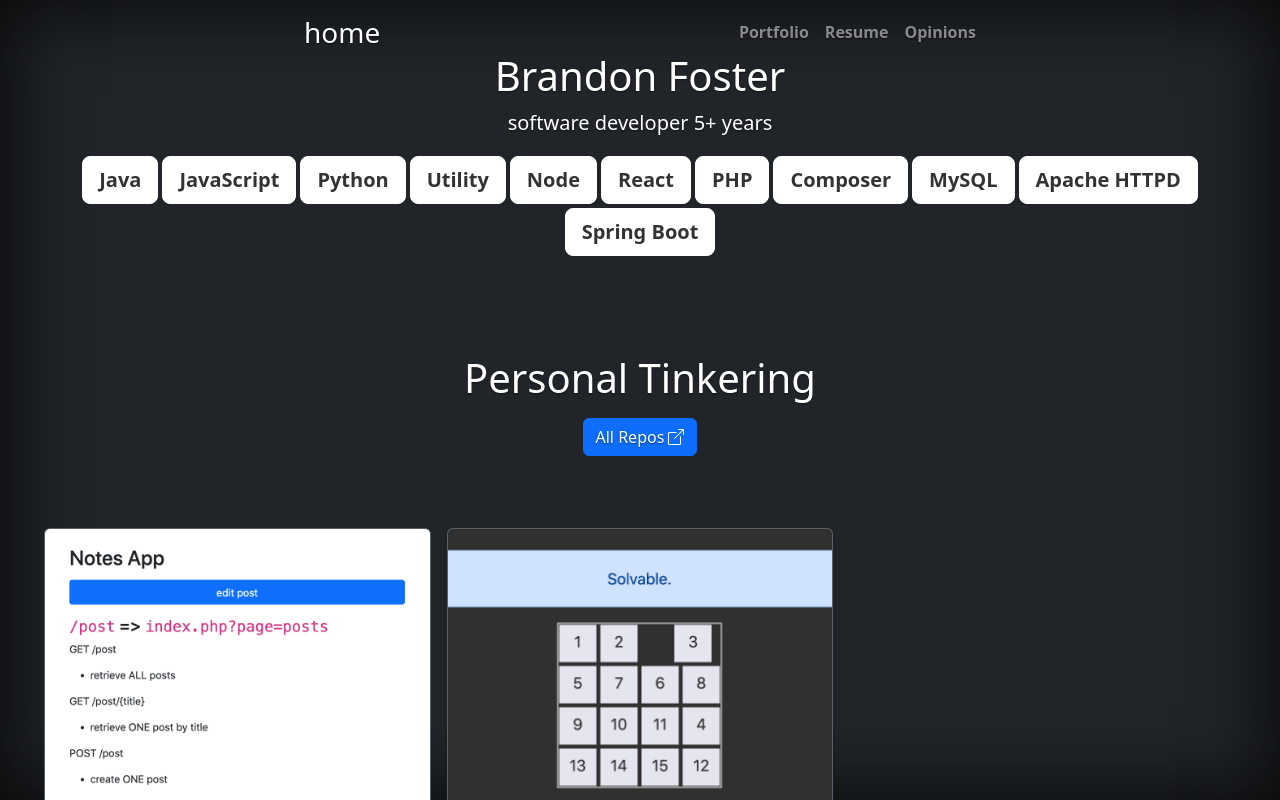
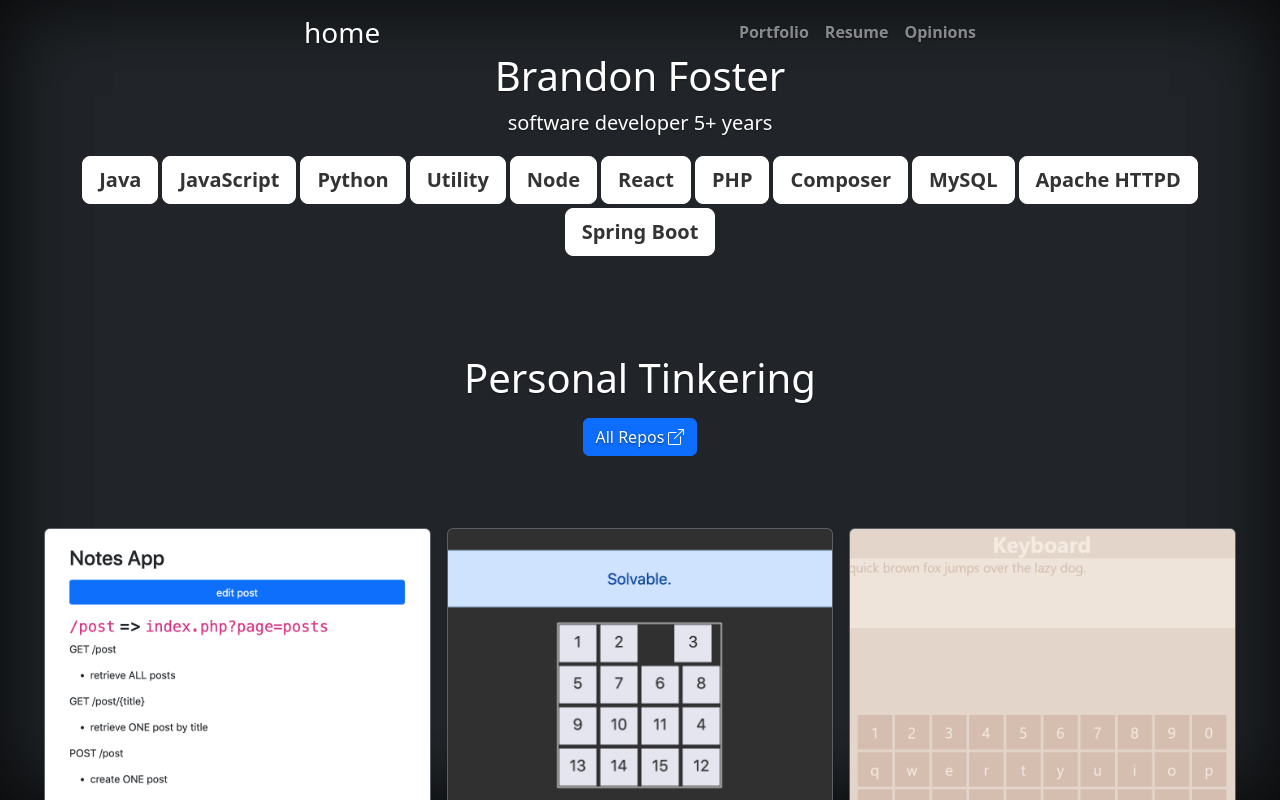
Before and after one commit to brandon-foster/resume_react_server, a React (Create React App) app in the folder client/: page / in a window 1280 px wide. Built offline with nearby package versions, Linux system fonts and the light colour scheme.

Commit message:
initial tile for keyboard

```diff
--- a/client/src/pages/HomePage.js
+++ b/client/src/pages/HomePage.js
@@ -1,7 +1,7 @@
 import { useState } from 'react';
 
 import { PortfolioItemTile } from './portfolio-section/PortfolioItemTile';
-import { notesTileData, puzzleSolverTileData } from './portfolio-section/tileData';
+import { notesTileData, puzzleSolverTileData, keyboardTileData } from './portfolio-section/tileData';
 import { tags } from './portfolio-section/tags';
 import { TagButton } from './portfolio-section/TagButton';
 
@@ -36,6 +36,7 @@ export const HomePage = () => {
             <div className="row row-cols-1 row-cols-sm-2 row-cols-md-3 g-3">
               <PortfolioItemTile tileProps={notesTileData} tagStateMachine={tagStateMachine}  />
               <PortfolioItemTile tileProps={puzzleSolverTileData} tagStateMachine={tagStateMachine}  />
+              <PortfolioItemTile tileProps={keyboardTileData} tagStateMachine={tagStateMachine}  />
             </div>
           </div>
         </>
--- a/client/src/pages/portfolio-section/tileData.js
+++ b/client/src/pages/portfolio-section/tileData.js
@@ -1,5 +1,6 @@
 import notesSquare from '../../img/notes-square.png';
 import puzzlesolverSquare from '../../img/puzzle-solver-square.png';
+import keyboardSquare from '../../img/keyboard-square.png';
 import { tags } from './tags';
 
 function createTileData({ url, imgSrc, h4, line1, line2, repoUrl, uiUrl, serviceUrl, coreUrl, tags, doDisplay }) {
@@ -39,5 +40,17 @@ const puzzleSolverTileData = createTileData({
   tags: [tags.java, tags.springBoot, tags.javascript],
   doDisplay: true,
 });
+const keyboardTileData = createTileData({
+  url: '/keyboard/',
+  imgSrc: keyboardSquare,
+  h4: 'Keyboard',
+  line1: 'A place to practice typing.',
+  line2: 'Track your typing.',
+  uiUrl: 'https://joyldp.com/gogs/brandon/puzzlesolver-frontend',
+  serviceUrl: 'https://joyldp.com/gogs/brandon/puzzlesolver-api-spring-boot',
+  coreUrl: 'https://joyldp.com/gogs/brandon/puzzlesolver-lib/src/master/README.md',
+  tags: [tags.java, tags.springBoot, tags.javascript],
+  doDisplay: true,
+});
 
-export { notesTileData, puzzleSolverTileData };
+export { notesTileData, puzzleSolverTileData, keyboardTileData };
```
Also changed, not shown: client/src/img/keyboard-square.png (added).
